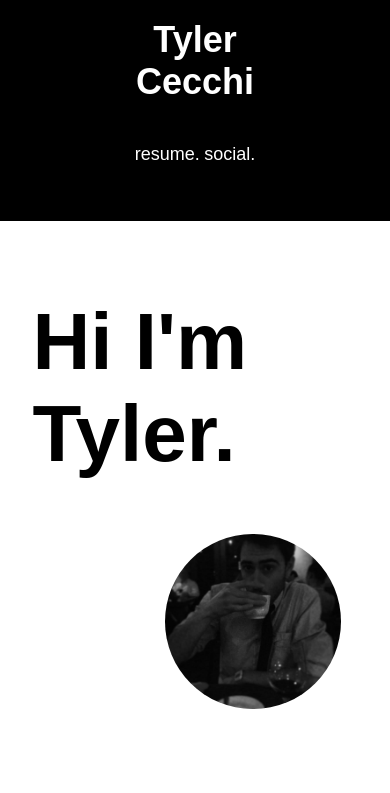
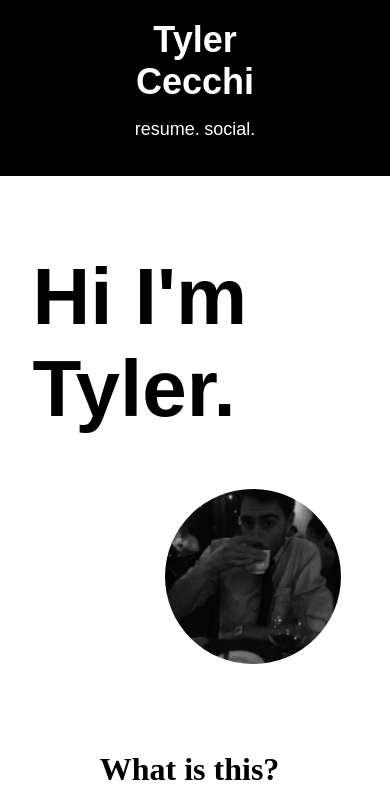
Before and after one commit to thcecchi/day-two-homework, a plain HTML site: page index.html in a window 390 px wide. Shown: the top 793 px of the page. Drawn offline with Linux system fonts and the light colour scheme.

Commit message:
reduced bottom padding on nav

```diff
--- a/css/compiledMainStyles.css
+++ b/css/compiledMainStyles.css
@@ -66,7 +66,7 @@ body {
 /*=========================NAVIGATION========================*/
 .mainNav {
   background-color: black;
-  padding-bottom: 40px;
+  padding-bottom: 20px;
   margin-top: -16px;
   font-family: sans-serif;
   width: 100%;
@@ -178,6 +178,7 @@ ul {
     width: 50%;
     display: block;
     padding-left: 0;
+    padding-top: 0;
     margin-left: auto;
     margin-right: auto;
     text-align: center; }
--- a/css/mainStyles.scss
+++ b/css/mainStyles.scss
@@ -8,7 +8,7 @@ body {
 /*=========================NAVIGATION========================*/
 .mainNav {
   background-color: black;
-  padding-bottom: 40px;
+  padding-bottom: 20px;
   margin-top: -16px;
   font-family: sans-serif;
   width: 100%;
@@ -157,6 +157,7 @@ ul {
       width: 50%;
       display: block;
       padding-left: 0;
+      padding-top: 0;
       margin-left: auto;
       margin-right: auto;
       text-align: center;
```
